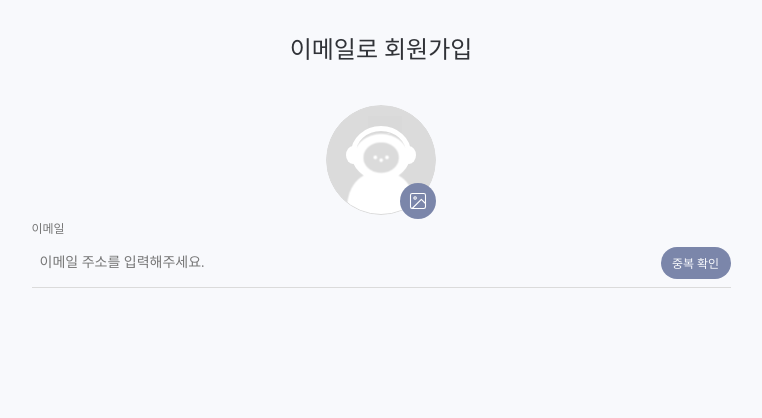
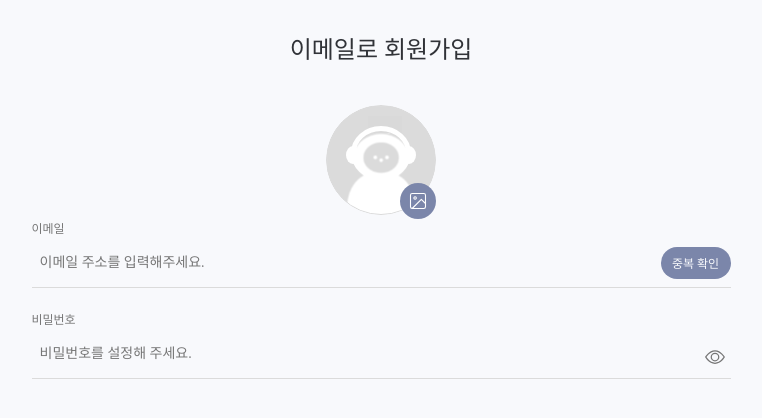
Before and after one commit to FRONTENDSCHOOL7/FeelMyRhythm-Frontend, a React (Create React App) app: page /register in a window 1280 px wide. Shown: the top 418 px of the page, without its empty margins (259-1021 px from the left). Built offline with nearby package versions, Linux system fonts and the light colour scheme; no server answers; a web font is replaced by a local one.

Commit message:
feat : 비밀번호 입력 (#323)

```diff
--- /dev/null
+++ b/src/components/sign/register/PasswordInput.jsx
@@ -0,0 +1,39 @@
+import React, { useState } from 'react';
+import * as S from './passwordInput.styled';
+import { BsEye, BsEyeSlash } from 'react-icons/bs';
+
+export default function PasswordInput({ setPassword, passwordRef, passwordValidState }) {
+  const [passwordInputType, setPasswordInputType] = useState('password');
+
+  const handleChangeUserInfo = (e) => {
+    setPassword(e.target.value);
+  };
+
+  // 비밀번호 표시 여부
+  const onClickPasswordVisible = (e) => {
+    e.preventDefault();
+
+    if (passwordInputType === 'password') setPasswordInputType('text');
+    else if (passwordInputType === 'text') setPasswordInputType('password');
+  };
+
+  return (
+    <>
+      <S.InputBox>
+        <S.SubContent>비밀번호</S.SubContent>
+        <S.CheckBox>
+          <S.Input
+            type={passwordInputType}
+            placeholder='비밀번호를 설정해 주세요.'
+            ref={passwordRef}
+            onChange={(e) => handleChangeUserInfo(e)}
+          />
+          <S.EyeButton onClick={(e) => onClickPasswordVisible(e)}>
+            {passwordInputType === 'password' ? <BsEye /> : <BsEyeSlash />}
+          </S.EyeButton>
+        </S.CheckBox>
+      </S.InputBox>
+      <S.PasswordWarningContent>{passwordValidState}</S.PasswordWarningContent>
+    </>
+  );
+}
--- /dev/null
+++ b/src/components/sign/register/passwordInput.styled.js
@@ -0,0 +1,68 @@
+import styled from 'styled-components';
+
+export const Input = styled.input`
+  width: 70%;
+  height: 32px;
+
+  padding: 0;
+  border: none;
+  outline: none;
+
+  font-size: 14px;
+  font-weight: 400;
+  line-height: 14px;
+
+  margin-bottom: 8px;
+
+  padding-left: 8px;
+
+  background-color: ${({ theme }) => theme.backgroundColor};
+  color: ${({ theme }) => theme.textColor};
+
+  &::placeholder {
+    color: ${({ theme }) => theme.subTextColor};
+  }
+`;
+
+export const CheckBox = styled.div`
+  display: flex;
+  align-items: center;
+`;
+
+export const InputBox = styled.div`
+  border-bottom: 1px solid #dbdbdb;
+`;
+
+export const SubContent = styled.p`
+  color: ${({ theme }) => theme.subTextColor};
+
+  font-size: 12px;
+  font-weight: 500;
+
+  padding-bottom: 10px;
+`;
+
+export const EyeButton = styled.button`
+  margin-left: auto;
+  border: none;
+  margin-top: 8px;
+  margin-bottom: 5px;
+
+  font-size: 20px;
+
+  color: #767676;
+  background-color: transparent;
+`;
+
+export const WarningContent = styled.p`
+  font-size: 12px;
+  font-weight: 500;
+  line-height: 14px;
+
+  padding-top: 6px;
+  padding-bottom: 16px;
+`;
+
+export const PasswordWarningContent = styled(WarningContent)`
+  color: ${({ valid }) => (valid === '사용 가능한 이메일 입니다.' ? 'green' : '#eb5757')};
+`;
--- a/src/components/sign/register/register.styled.js
+++ b/src/components/sign/register/register.styled.js
@@ -33,6 +33,8 @@ export const ChangeImgBox = styled.div`
   display: flex;
   align-items: center;
   justify-content: center;
+
+  cursor: pointer;
 `;
 export const ChangeImg = styled.img`
   width: 20px;
--- a/src/pages/sign/register/RegisterPage.jsx
+++ b/src/pages/sign/register/RegisterPage.jsx
@@ -3,12 +3,17 @@ import * as S from './registerPage.styled';
 import Title from '../../../components/sign/register/Title';
 import ProfileImage from '../../../components/sign/register/ProfileImage';
 import EmailInput from '../../../components/sign/register/EmailInput';
+import PasswordInput from '../../../components/sign/register/PasswordInput';
 export default function RegisterPage() {
+  const [email, setEmail] = useState('');
+  const [password, setPassword] = useState('');
   const [image, setImage] = useState('');
 
-  const [email, setEmail] = useState('');
   const emailRef = useRef(null);
+  const passwordRef = useRef(null);
+
   const [emailValidState, setEmailValidState] = useState('');
+  const [passwordValidState, setPasswordValidState] = useState('');
 
   return (
     <S.RegisterLayout>
@@ -16,10 +21,16 @@ export default function RegisterPage() {
       <ProfileImage setImage={setImage} />
       <EmailInput
         email={email}
+        setEmail={setEmail}
         emailRef={emailRef}
-        setEmail={setEmail}
         emailValidState={emailValidState}
         setEmailValidState={setEmailValidState}
+      />
+      <PasswordInput
+        password={password}
+        setPassword={setPassword}
+        passwordRef={passwordRef}
+        passwordValidState={passwordValidState}
       />
     </S.RegisterLayout>
   );
```
